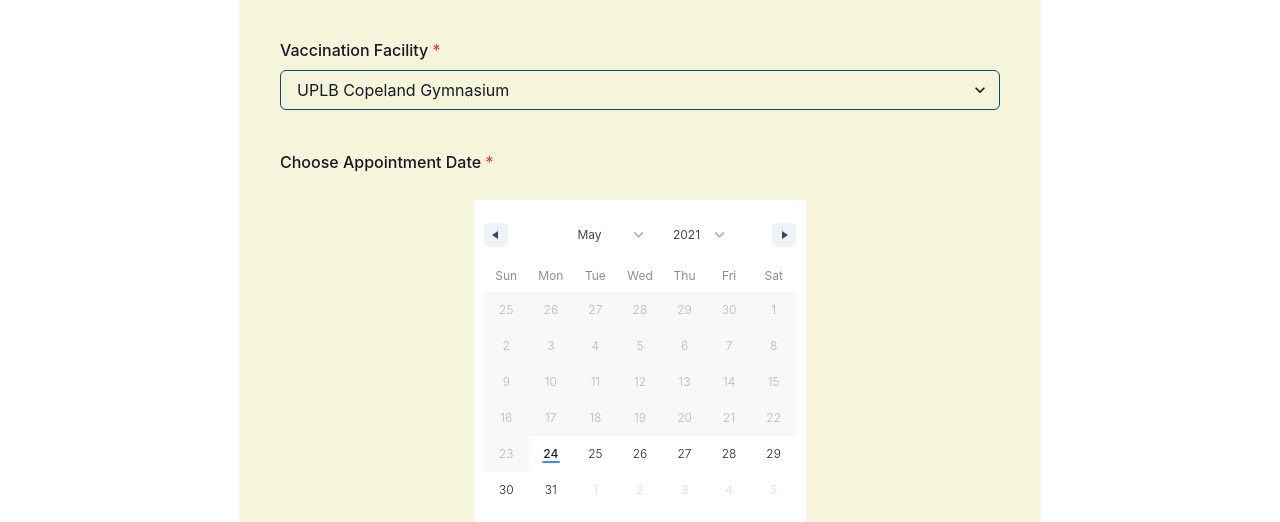
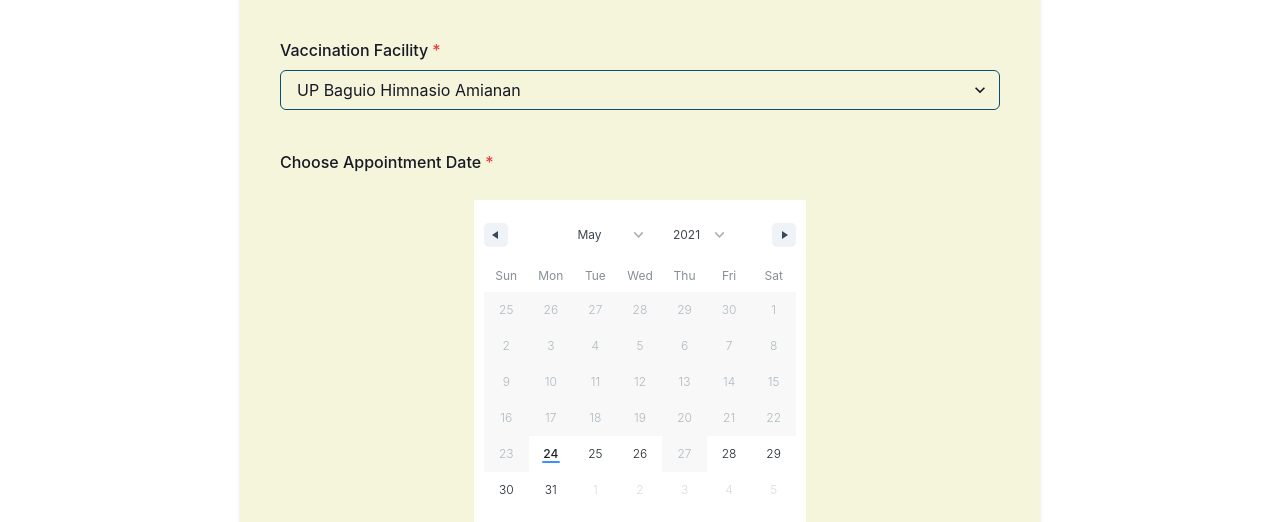
Before and after one commit to ridiculoys/cs173-project, a Next.js app in the folder frontend/: page /appointment in a window 1280 px wide. Shown: the part 381-903 px from the top of the page. Built offline with nearby package versions, Linux system fonts and the light colour scheme.

Commit message:
Added UHS and its assets, generated disabled dates for appointment

```diff
--- a/frontend/src/pages/appointment.tsx
+++ b/frontend/src/pages/appointment.tsx
@@ -28,28 +28,55 @@ import "react-date-range/dist/theme/default.css"; // theme css file
 
 const vaccination_sites: {
   name: string;
-  mapDetails1?: string;
-  mapDetails2?: string;
 }[] = [
   {
-    name: "UPLB Copeland Gymnasium",
+    name: 'UP Baguio Himnasio Amianan'
   },
   {
-    name: "UPLB Main Library",
+    name: "UPD Gymnasium"
   },
   {
-    name: "UPLB University Health Service",
+    name: "UPLB Copeland Gymnasium"
   },
   {
-    name: "UPD University Health Service",
+    name: "UPLB Main Library"
   },
   {
-    name: "UPD New Gym",
-  },
+    name: "UPLB University Health Service"
+  }
 ];
 
 export default function Appointment() {
   const [date, setDate] = useState(null);
+
+  const datenow = new Date();
+
+  //Create random disabled dates.
+  function getRandomInt(max: number) {
+    return Math.floor(Math.random() * max) + 2;
+  }
+
+  const createDate = (offset) => {
+    return new Date(
+      datenow.getFullYear(),
+      datenow.getMonth(),
+      datenow.getDate() + getRandomInt(offset)
+    );
+  };
+
+  const dt = new Date();
+  const month = dt.getMonth();
+  const year = dt.getFullYear();
+  const daysInMonth = new Date(year, month, 0).getDate();
+
+  const generateDisabledDates = () => {
+    return [
+      createDate(daysInMonth * 2 - datenow.getDate()),
+      createDate(daysInMonth * 2 - datenow.getDate()),
+      createDate(daysInMonth * 2 - datenow.getDate()),
+      createDate(daysInMonth * 2 - datenow.getDate()),
+    ];
+  };
 
   return (
     <>
@@ -117,6 +144,7 @@ export default function Appointment() {
                 <Calendar
                   date={date}
                   minDate={new Date()}
+                  disabledDates={generateDisabledDates()}
                   onChange={(item) => setDate(item)}
                   color="#009183"
                   supressHydrationWarning
```
Also changed, not shown: frontend/src/pages/home.tsx (+5 -2 lines), frontend/src/assets/uhs.jpg (added).
